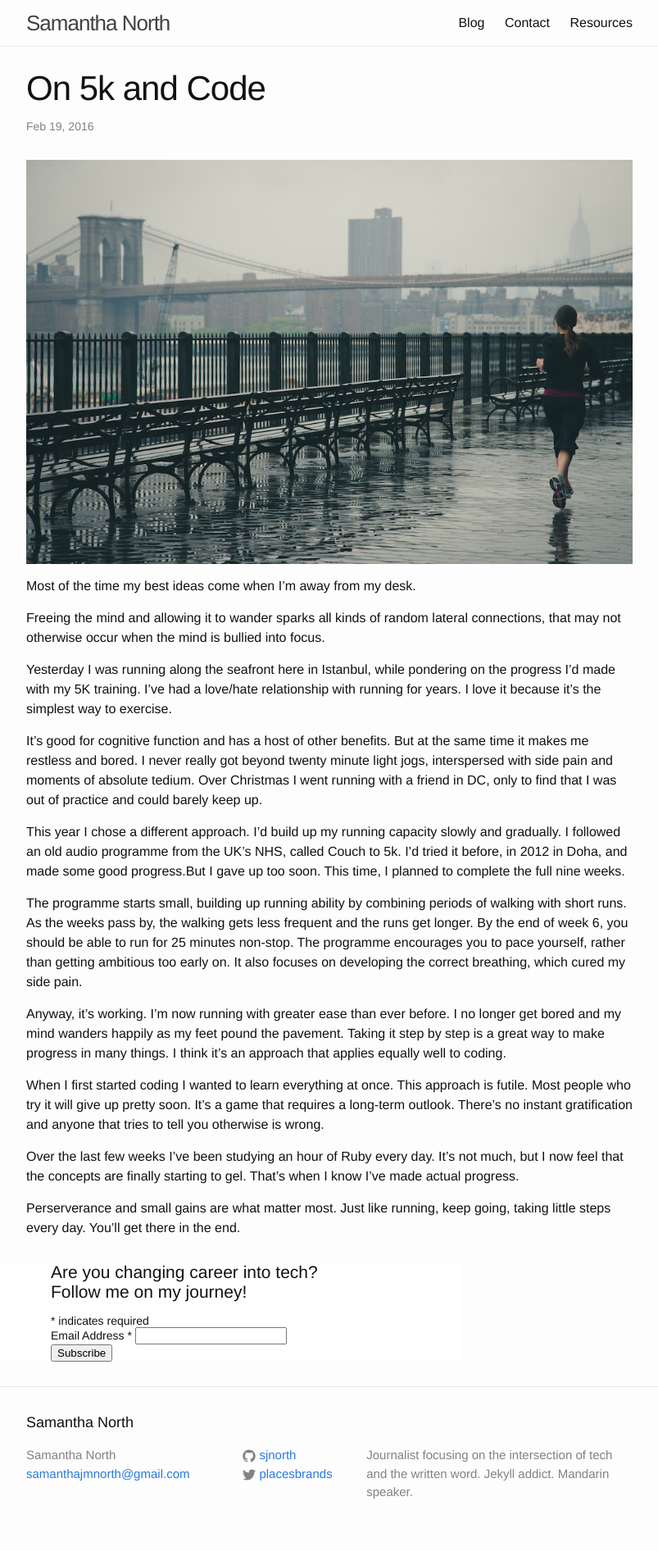
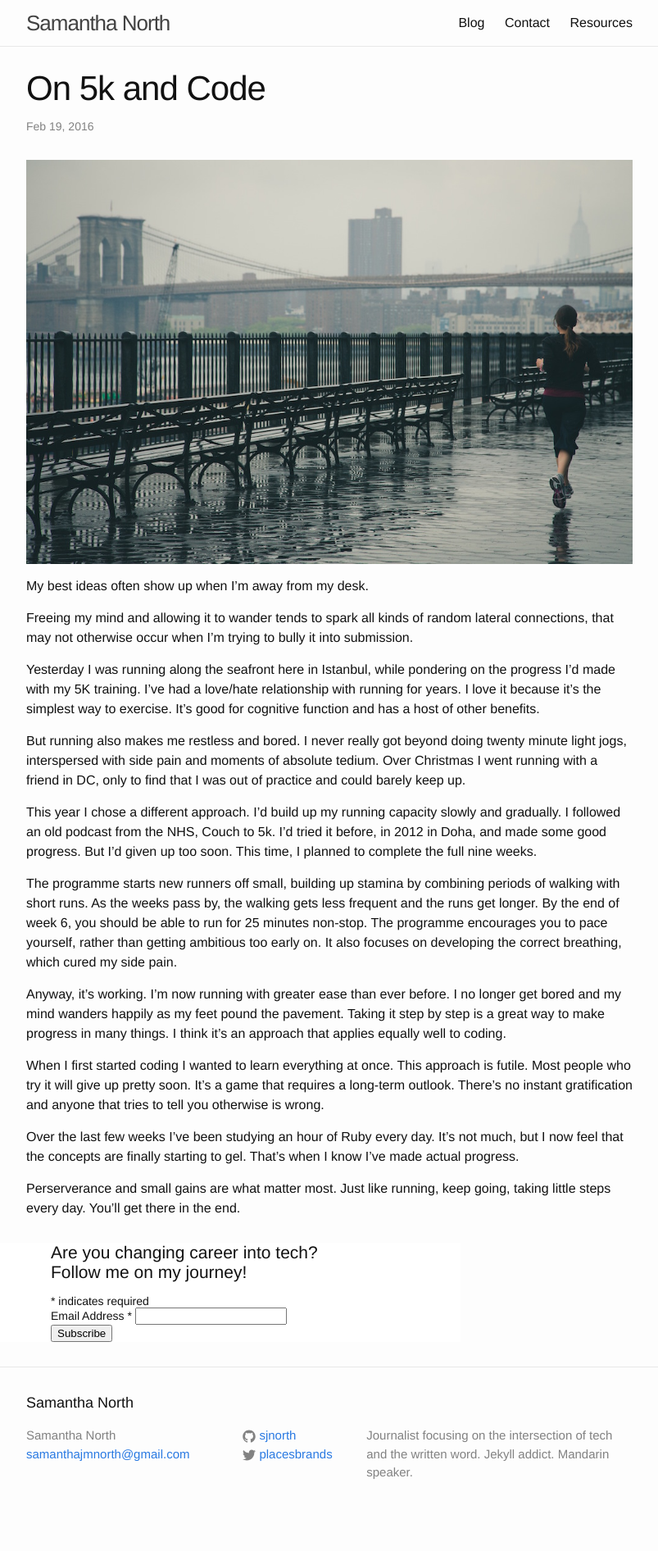
Before and after one commit to sjnorth/sjnorth.github.io, a Jekyll site: the page built from _posts/2016-02-19-on-5k-and-code.md, in a window 1280 px wide. Shown: the whole page at 82% size, without its empty margins (238-1041 px from the left). Built offline with Jekyll 4.4.1, drawn with Linux system fonts in a browser that asks for light colours; comment, search, counter and statistics services are not loaded; after the commit the page ends 1868 px from its top, so only the background shows below that.

Commit message:
latest blog post

```diff
--- a/_posts/2016-02-19-on-5k-and-code.md
+++ b/_posts/2016-02-19-on-5k-and-code.md
@@ -8,17 +8,17 @@ categories: tech
 
 ![Runner](/images/run.jpg){: .medium-image }
 
-Most of the time my best ideas come when I'm away from my desk.
+My best ideas often show up when I'm away from my desk.
 
-Freeing the mind and allowing it to wander sparks all kinds of random lateral connections, that may not otherwise occur when the mind is bullied into focus.
+Freeing my mind and allowing it to wander tends to spark all kinds of random lateral connections, that may not otherwise occur when I'm trying to bully it into submission.
 
-Yesterday I was running along the seafront here in Istanbul, while pondering on the progress I'd made with my 5K training. I've had a love/hate relationship with running for years. I love it because it's the simplest way to exercise.
+Yesterday I was running along the seafront here in Istanbul, while pondering on the progress I'd made with my 5K training. I've had a love/hate relationship with running for years. I love it because it's the simplest way to exercise. It's good for cognitive function and has a host of other benefits.
 
-It's good for cognitive function and has a host of other benefits. But at the same time it makes me restless and bored. I never really got beyond twenty minute light jogs, interspersed with side pain and moments of absolute tedium. Over Christmas I went running with a friend in DC, only to find that I was out of practice and could barely keep up.
+But running also makes me restless and bored. I never really got beyond doing twenty minute light jogs, interspersed with side pain and moments of absolute tedium. Over Christmas I went running with a friend in DC, only to find that I was out of practice and could barely keep up.
 
-This year I chose a different approach. I'd build up my running capacity slowly and gradually. I followed an old audio programme from the UK's NHS, called Couch to 5k. I'd tried it before, in 2012 in Doha, and made some good progress.But I gave up too soon. This time, I planned to complete the full nine weeks.
+This year I chose a different approach. I'd build up my running capacity slowly and gradually. I followed an old podcast from the NHS, Couch to 5k. I'd tried it before, in 2012 in Doha, and made some good progress. But I'd given up too soon. This time, I planned to complete the full nine weeks.
 
-The programme starts small, building up running ability by combining periods of walking with short runs. As the weeks pass by, the walking gets less frequent and the runs get longer. By the end of week 6, you should be able to run for 25 minutes non-stop. The programme encourages you to pace yourself, rather than getting ambitious too early on. It also focuses on developing the correct breathing, which cured my side pain.
+The programme starts new runners off small, building up stamina by combining periods of walking with short runs. As the weeks pass by, the walking gets less frequent and the runs get longer. By the end of week 6, you should be able to run for 25 minutes non-stop. The programme encourages you to pace yourself, rather than getting ambitious too early on. It also focuses on developing the correct breathing, which cured my side pain.
 
 Anyway, it's working. I'm now running with greater ease than ever before. I no longer get bored and my mind wanders happily as my feet pound the pavement. Taking it step by step is a great way to make progress in many things. I think it's an approach that applies equally well to coding.
 
```
